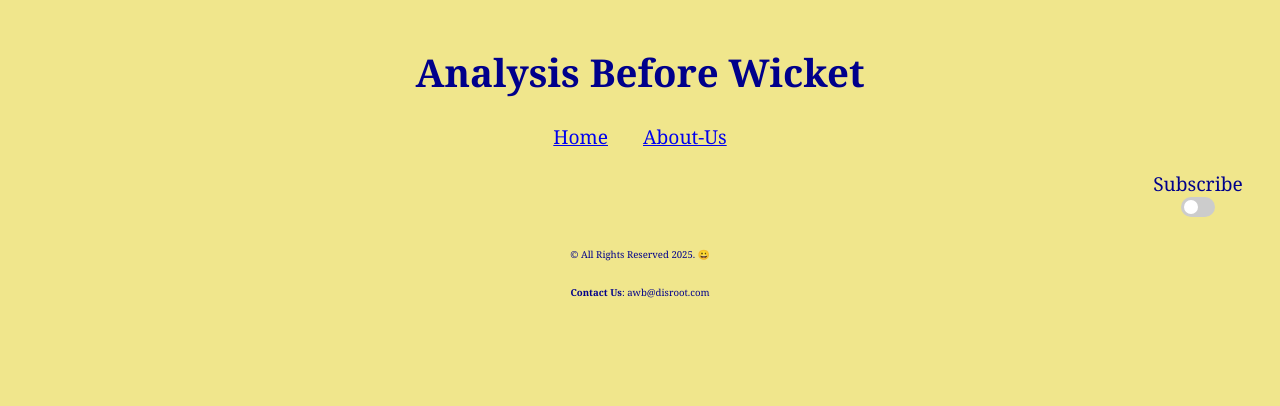
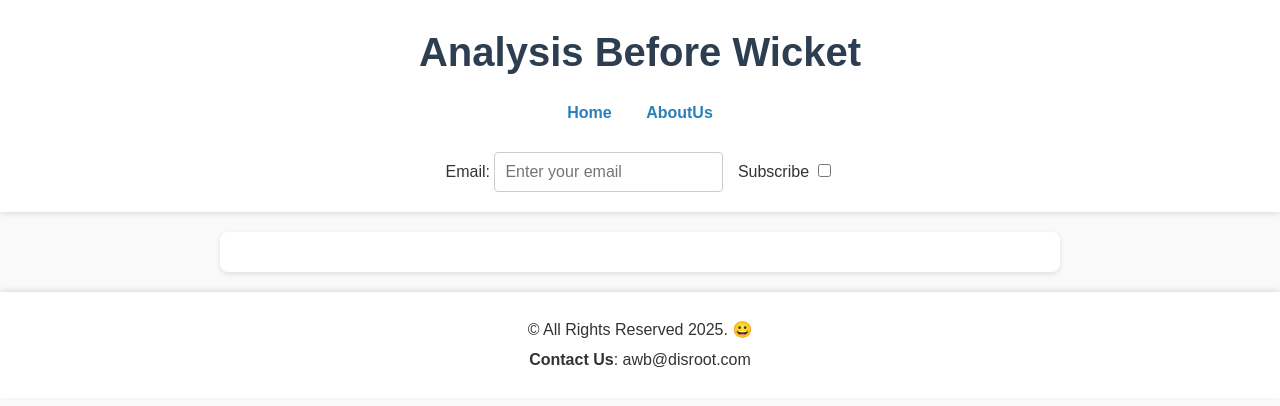
Before and after one commit to Prat13k/Analysis-before-wicket, a Flask app: page / in a window 1280 px wide. Shown: the top 406 px of the page. Run offline with Flask 3, Linux system fonts and the light colour scheme; data that the repository does not hold is empty.

Commit message:
almost final update

```diff
--- a/app.py
+++ b/app.py
@@ -1,35 +1,34 @@
 from flask import Flask, render_template, request, redirect, url_for
 from database_connection import get_db_connection
 
-app = Flask(__name__)
+app = Flask(__name__, template_folder = 'templates')
 
 @app.route('/')
 def main():
     db = get_db_connection()
     cursor = db.cursor(dictionary = True)
-    cursor.execute("SELECT blog_title, blog_content FROM blog_details")
+    cursor.execute("SELECT blog_title, blog_content FROM blog_details ORDER BY blog_publish_date DESC")
     blog_details = cursor.fetchall()
     db.close()
     return render_template("main.html", blog_details = blog_details)
 
-@app.route('/about-us')
-def about():
-    return render_template("aboutus.html", blog_details = blog_details)
+@app.route('/aboutus.html')
+def aboutus():
+    return render_template("aboutus.html")
 
 @app.route('/subscribe',methods = ['POST'])
 def subscribe():
+    print(request.form)
     email = request.form['email']
     db = get_db_connection()
     cursor = db.cursor()
     try:
-        cursor.execute('INSERT INTO subscriber_email values($s)',(email,))
+        cursor.execute('INSERT INTO subscriber_list(subscriber_email) VALUES (%s)',(email,))
         db.commit()
-        db.close()
-
     except Exception as e:
         print(f'Error: {e}')
-
     finally:
+        cursor.close()
         db.close()
 
     return redirect(url_for('main'))
--- a/static/style.css
+++ b/static/style.css
@@ -1,115 +1,108 @@
-body{
-    font-family: Georgia, 'Times New Roman', Times, serif;
-    background-color: khaki;
-    border: 2px 2px 2px 2px;
-    padding: 10px 10px 10px 10px;
-    margin: 10px 10px 10px 10px;
-    overflow: hidden;
+/* General Styles */
+body {
+    font-family: 'Arial', sans-serif; /* Sans-serif typography */
+    background-color: #f9f9f9; /* Light gray background */
+    color: #333; /* Dark gray text color */
+    margin: 0;
+    padding: 0;
+    line-height: 1.6; /* Improved readability */
 }
 
-header{
-    display: inline;
-    text-align: center;
-    color: darkblue;
-    font-size: 1.2rem;
+header {
+    background-color: #ffffff; /* White header */
+    padding: 20px 0; /* Padding for header */
+    box-shadow: 0 2px 5px rgba(0, 0, 0, 0.1); /* Subtle shadow */
 }
 
-ul{
-    list-style: none;
+h1 {
+    font-size: 2.5rem; /* Large heading */
     text-align: center;
-    padding: 0px;
+    margin: 0; /* Remove default margin */
+    color: #2c3e50; /* Navy color for the main title */
 }
 
-li{
-    display: inline-block;
-    align-items: center;
-    margin: 0 15px;
+nav {
+    text-align: center; /* Center navigation */
+    margin-top: 10px; /* Space above navigation */
 }
 
-nav{
-    display: inline;
+ul {
+    list-style: none; /* Remove bullet points */
+    padding: 0; /* Remove padding */
 }
 
-form{
-    margin-left: 90%;
-    margin-top: 0px;
+li {
+    display: inline; /* Inline list items */
+    margin: 0 15px; /* Space between items */
 }
 
-.switch {
-    position: relative;
-    display: inline-block;
-    width: 34px;
-    height: 20px;
+a {
+    text-decoration: none; /* Remove underline */
+    color: #2980b9; /* Teal color for links */
+    font-weight: bold; /* Bold links */
+    transition: color 0.3s ease; /* Smooth color transition */
 }
 
-.switch input {
-    opacity: 0;
-    width: 0;
-    height: 0;
+a:hover {
+    color: #3498db; /* Lighter teal on hover */
+    text-decoration: underline; /* Underline on hover */
 }
 
-.slider {
-    position: absolute;
-    cursor: pointer;
-    top: 0;
-    left: 0;
-    right: 0;
-    bottom: 0;
-    background-color: #ccc;
-    transition: .4s;
-    border-radius: 20px;
+form {
+    display: inline-block; /* Inline form */
+    margin-top: 10px; /* Space above form */
 }
 
-.slider:before {
-    position: absolute;
-    content: "";
-    height: 14px;
-    width: 14px;
-    left: 3px;
-    bottom: 3px;
-    background-color: white;
-    transition: .4s;
-    border-radius: 50%;
+input[type="email"] {
+    padding: 10px; /* Padding for input */
+    border: 1px solid #ccc; /* Light gray border */
+    border-radius: 4px; /* Rounded corners */
+    margin-right: 10px; /* Space between input and checkbox */
+    font-size: 1rem; /* Font size for input */
 }
 
-input:checked + .slider {
-    background-color: #4CAF50;
+input[type="checkbox"] {
+    margin-left: 5px; /* Space before checkbox */
 }
 
-input:checked + .slider:before {
-    transform: translateX(14px);
+footer {
+    background-color: #ffffff; /* White footer */
+    text-align: center; /* Center footer text */
+    padding: 20px 0; /* Padding for footer */
+    box-shadow: 0 -2px 5px rgba(0, 0, 0, 0.1); /* Subtle shadow */
+    position: relative; /* Positioning for footer */
+    bottom: 0; /* Stick to bottom */
+    width: 100%; /* Full width */
 }
 
-article{
-	align-items: justify;
+footer p {
+    margin: 5px 0; /* Space between footer paragraphs */
+    color: #666; /* Light gray text for footer */
 }
 
-.About-section{
-    display: flexbox;
+article {
+    padding: 20px; /* Padding for article */
+    max-width: 800px; /* Max width for content */
+    margin: 20px auto; /* Center article */
+    background-color: #ffffff; /* White background for article */
+    border-radius: 8px; /* Rounded corners */
+    box-shadow: 0 2px 5px rgba(0, 0, 0, 0.1); /* Subtle shadow */
 }
 
-h3{
-	font-size: 1.5rem;
-    color: darkblue;
-    margin-bottom: 0px;
-    margin-top: 1px;
-    text-align: center;
+h4 {
+    font-size: 1.5rem; /* Medium heading size */
+    color: #2c3e50; /* Navy color for blog titles */
+    margin-top: 0; /* Remove top margin */
 }
 
-h6{
-    color: darkblue;
-    text-align: center;
-    font-size: 0.8rem;
+h3 {
+    margin-left: 10px;
+    margin-right: 10px;
 }
 
-p{
-	text-align: justify;
-	margin: 2%;
-    color: darkblue;
+p {
+    margin: 10px 0; /* Space between paragraphs */
+    margin-left: 10px;
+    margin-right: 10px;
+    color: #555; /* Darker gray for paragraph text */
 }
-
-footer{
-    font-size: 0.6rem;
-    color: darkblue;
-    align-items: center;
-}
--- a/templates/main.html
+++ b/templates/main.html
@@ -25,11 +25,13 @@
 					</li>
 					<li>
 						<a href="aboutus.html">
-							About-Us
+							AboutUs
 						</a>
 					</li>
 				</ul>
-				<form action="/subscribe" method="post">
+				<form action="{{ url_for('subscribe') }}" method="POST">
+					<label for="email">Email:</label>
+					<input type="email" name="email" placeholder="Enter your email" required>
 					<label for="subscribe">Subscribe</label>
 					<label class="switch">
 						<input type="checkbox" name="subscribe" onchange="this.form.submit()">
```
Also changed, not shown: templates/aboutus.html (+5 -3 lines).
